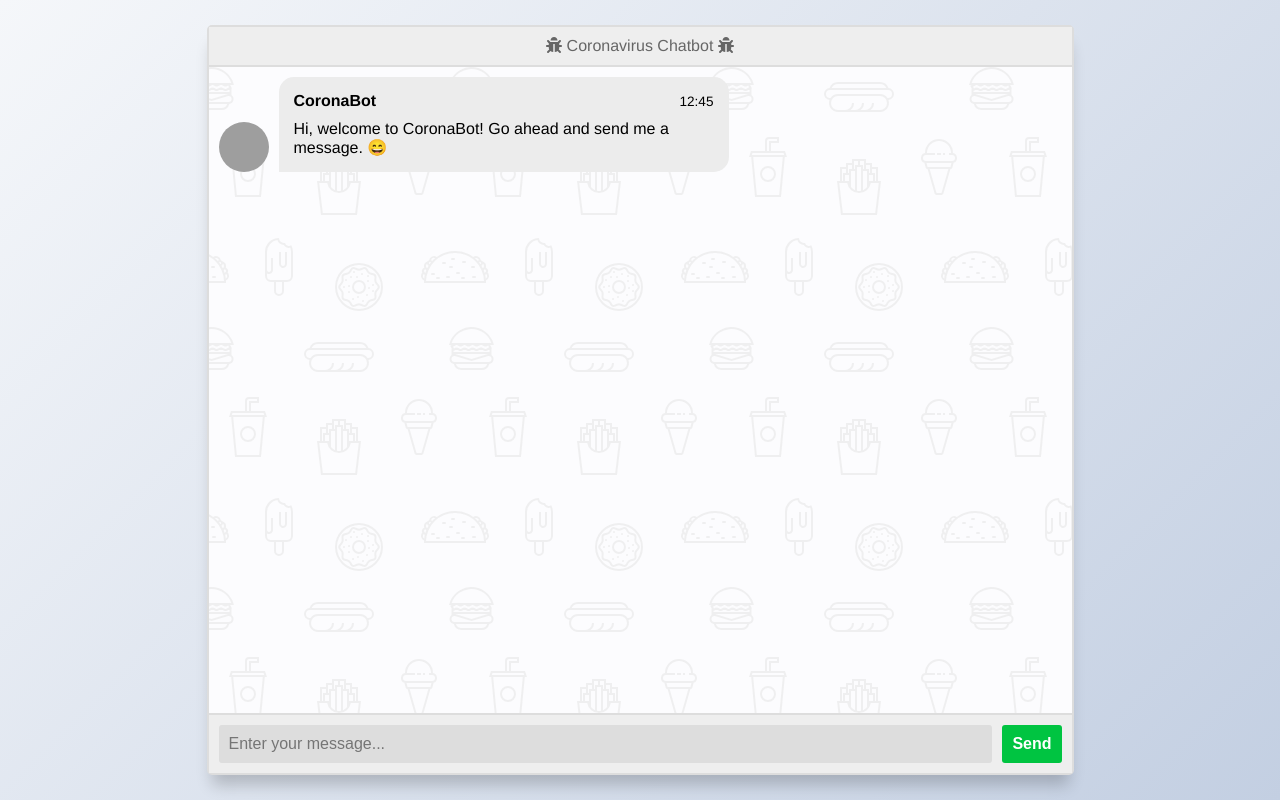
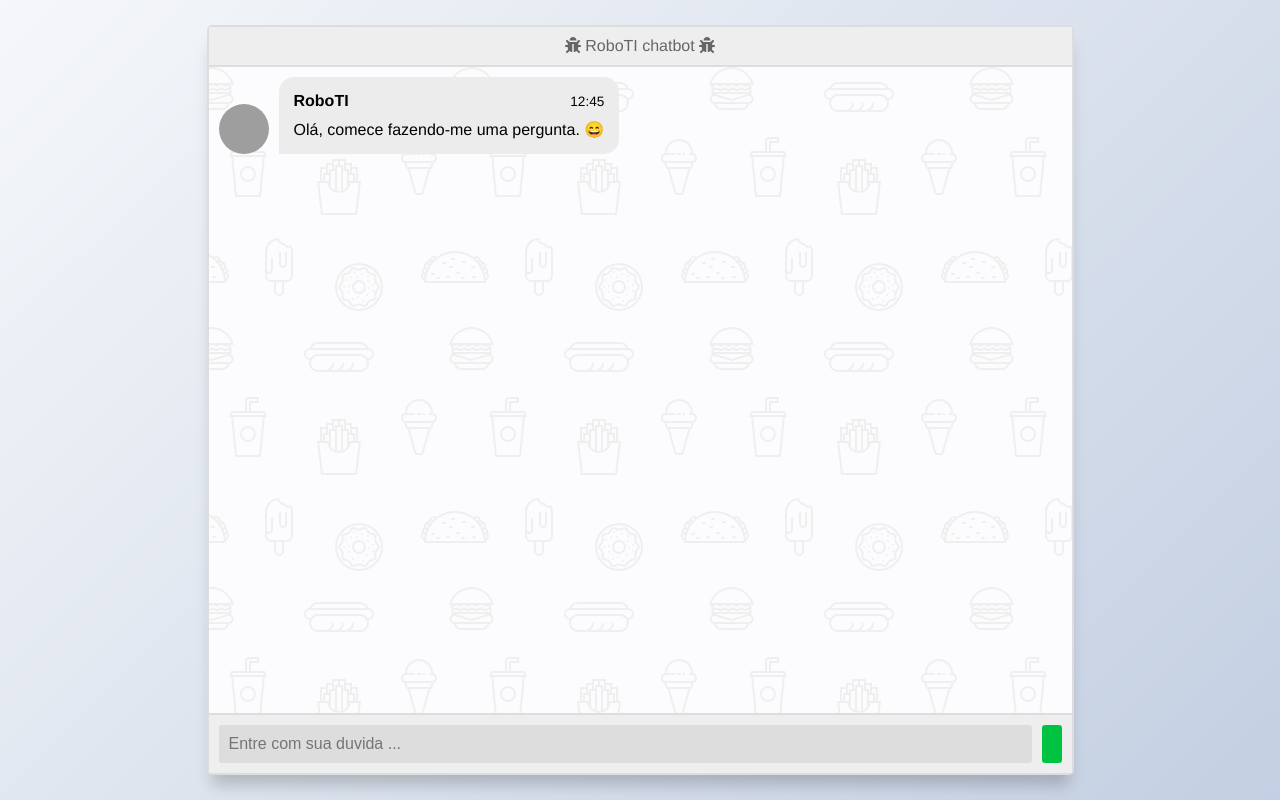
Before and after one commit to andremiyashita/pdsa, a Flask app: page / in a window 1280 px wide. Run offline with Flask 2, Linux system fonts and the light colour scheme; some libraries are stand-ins or nearby versions; grey boxes are pictures that could not be loaded.

Commit message:
Muda o nome do Robô e outras mensagens

```diff
--- a/Alterativa_com_interface/chatbot.py
+++ b/Alterativa_com_interface/chatbot.py
@@ -1,7 +1,7 @@
 from chatterbot import ChatBot
 
 chatbot = ChatBot(
-    'CoronaBot',
+    'RoboTI',
     storage_adapter='chatterbot.storage.SQLStorageAdapter',
     logic_adapters=[
         'chatterbot.logic.MathematicalEvaluation',
--- a/Alterativa_com_interface/templates/index.html
+++ b/Alterativa_com_interface/templates/index.html
@@ -3,7 +3,7 @@
 
 <head>
   <meta charset="UTF-8">
-  <title>CoronaBot</title>
+  <title>RoboTI</title>
   <meta charset="UTF-8">
   <meta name="viewport" content="width=device-width, initial-scale=1.0">
   <meta http-equiv="X-UA-Compatible" content="ie=edge">
@@ -16,7 +16,7 @@
   <section class="msger">
     <header class="msger-header">
       <div class="msger-header-title">
-        <i class="fas fa-bug"></i> Coronavirus Chatbot <i class="fas fa-bug"></i>
+        <i class="fas fa-bug"></i> RoboTI chatbot <i class="fas fa-bug"></i>
       </div>
     </header>
 
@@ -26,12 +26,12 @@
 
         <div class="msg-bubble">
           <div class="msg-info">
-            <div class="msg-info-name">CoronaBot</div>
+            <div class="msg-info-name">RoboTI</div>
             <div class="msg-info-time">12:45</div>
           </div>
 
           <div class="msg-text">
-            Hi, welcome to CoronaBot! Go ahead and send me a message. 😄
+			Olá, comece fazendo-me uma pergunta. 😄
           </div>
         </div>
       </div>
@@ -39,8 +39,8 @@
     </main>
 
     <form class="msger-inputarea">
-      <input type="text" class="msger-input" id="textInput" placeholder="Enter your message...">
-      <button type="submit" class="msger-send-btn">Send</button>
+      <input type="text" class="msger-input" id="textInput" placeholder="Entre com sua duvida ...">
+      <button type="submit" class="msger-send-btn"></button>
     </form>
   </section>
   <!-- partial -->
@@ -55,8 +55,8 @@
     // Icons made by Freepik from www.flaticon.com
     const BOT_IMG = "https://image.flaticon.com/icons/svg/327/327779.svg";
     const PERSON_IMG = "https://image.flaticon.com/icons/svg/145/145867.svg";
-    const BOT_NAME = "CoronaBot";
-    const PERSON_NAME = "You";
+    const BOT_NAME = "RoboTI";
+    const PERSON_NAME = "Você";
 
     msgerForm.addEventListener("submit", event => {
       event.preventDefault();
```
